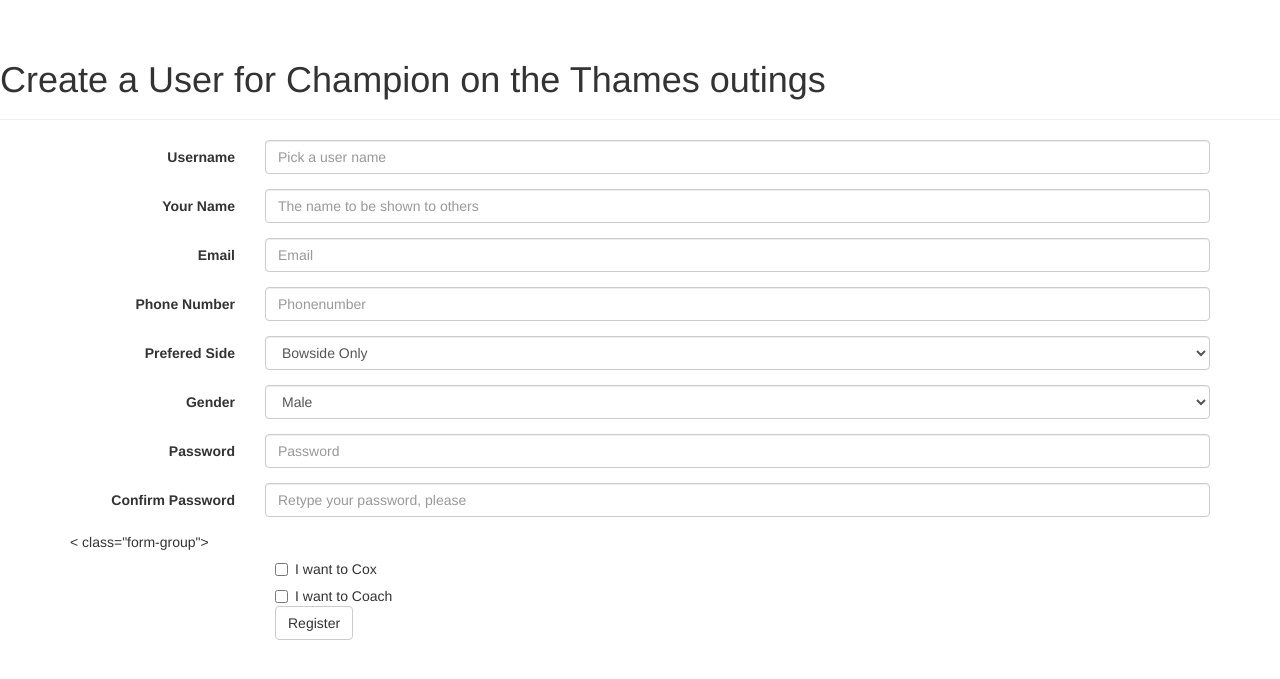
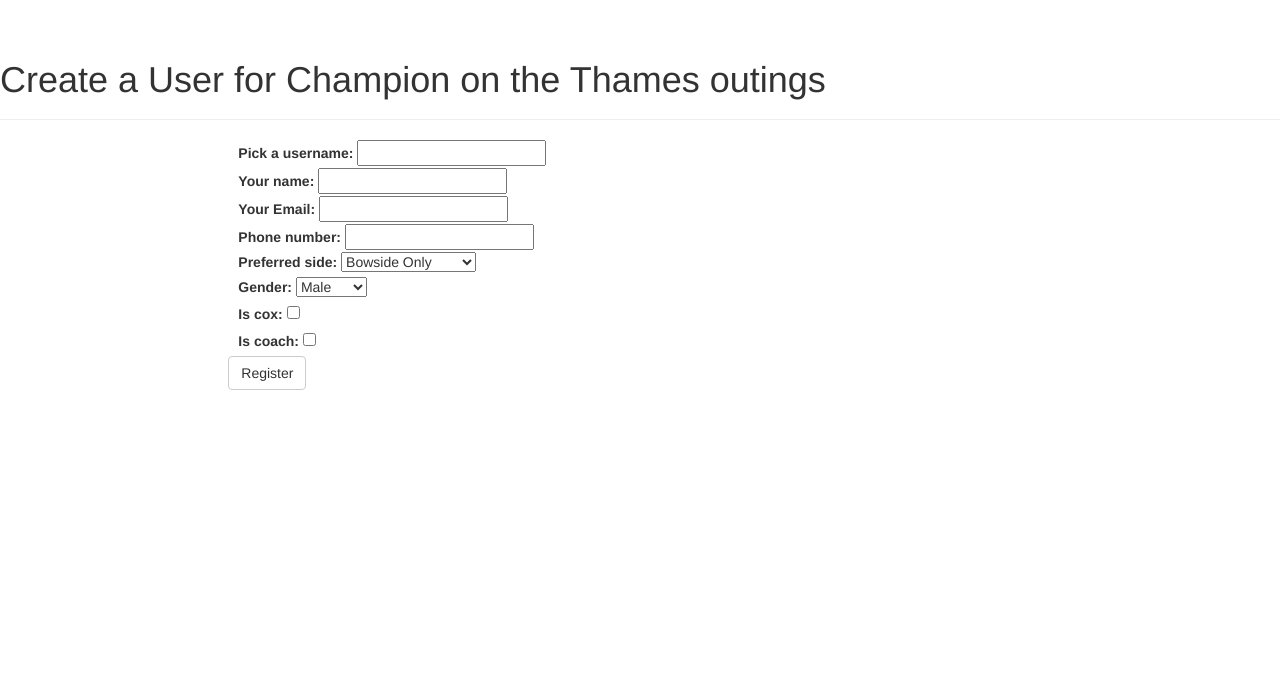
Before and after one commit to tofuman/Rowing-Organizer, a Django app: page /organizer/createuser/ in a window 1280 px wide. Shown: the top 679 px of the page. Run offline with Django 3.2, Linux system fonts and the light colour scheme; some libraries are stand-ins or nearby versions.

Commit message:
rewrite use rcreation as proper django form.

```diff
--- /dev/null
+++ b/django_rowalize/organizer/forms.py
@@ -0,0 +1,14 @@
+from django import forms
+from .utils.enums import GENDER_CHOICES, SIDE_CHOICES
+
+class UserForm(forms.Form):
+    username = forms.CharField(label='Pick a username', max_length=100)
+    name = forms.CharField(label='Your name', max_length=40)
+    password = forms.PasswordInput()
+    retypedpassword = forms.PasswordInput()
+    email = forms.EmailField(label='Your Email')
+    phone_number = forms.CharField(max_length=20)  # TODO !!!
+    preferred_side = forms.ChoiceField(required=True, choices=SIDE_CHOICES)
+    gender = forms.ChoiceField(required=True, choices=GENDER_CHOICES)
+    is_cox = forms.BooleanField( required=False)
+    is_coach = forms.BooleanField(required=False)
--- /dev/null
+++ b/django_rowalize/organizer/templates/formsnip.html
@@ -0,0 +1,21 @@
+<div class="container-fluid">
+    <form action="/organizer/createuser/" method="POST" role="form" class="form-horizontal">
+        {% csrf_token %}
+        {% for field in form.visible_fields %}
+        <div class="fieldWrapper">
+            <div class="col-sm-offset-2 col-sm-10">
+                {{ field.errors }}
+                {{ field.label_tag }} {{ field }}
+                {% if field.help_text %}
+                <p class="help">{{ field.help_text|safe }}</p>
+                {% endif %}
+            </div>
+        </div>
+        {% endfor %}
+        <div class="form-group">
+            <div class="col-sm-offset-2 col-sm-10">
+                <button type="submit" class="btn btn-default">{{ submit }}</button>
+            </div>
+        </div>
+    </form>
+</div>
--- a/django_rowalize/organizer/templates/organizer/usercreation.html
+++ b/django_rowalize/organizer/templates/organizer/usercreation.html
@@ -2,93 +2,14 @@
 {% block main %}
 
 <div class="page-header">
-  <div class="row">
-    <div class="col-xs-12 col-md-8">
-      <h1>Create a User for {{boatclub.name}} outings</h1>
+    <div class="row">
+        <div class="col-xs-12 col-md-8">
+            <h1>Create a User for {{boatclub.name}} outings</h1>
+        </div>
     </div>
-  </div>
 </div>
 
+{% include "formsnip.html" with form=form submit="Register"%}
 
-<div class="container">
-<form action="/organizer/createuser/" method="POST" role="form" class="form-horizontal">
-  {% csrf_token %}
-  <div class="form-group">
-    <label for="username" class="col-sm-2 control-label">Username</label>
-    <div class="col-sm-10">
-      <input type="text" class="form-control" id="username" name="username" placeholder="Pick a user name">
-    </div>
-  </div>
-    <div class="form-group">
-    <label for="name" class="col-sm-2 control-label">Your Name</label>
-    <div class="col-sm-10">
-      <input type="text" class="form-control" id="name" name="name" placeholder="The name to be shown to others">
-    </div>
-  </div>
-  <div class="form-group">
-    <label for="email" class="col-sm-2 control-label">Email</label>
-    <div class="col-sm-10">
-      <input type="email" class="form-control" id="email" name="email" placeholder="Email">
-    </div>
-  </div>
-  <div class="form-group">
-    <label for="phonenumber" class="col-sm-2 control-label">Phone Number</label>
-    <div class="col-sm-10">
-      <input type="tel" class="form-control" id="phonenumber" name="phonenumber" placeholder="Phonenumber">
-    </div>
-  </div>
-  <div class="form-group">
-    <label for="side" class="col-sm-2 control-label">Prefered Side</label>
-    <div class="col-sm-10">
-      <select id="side" class="form-control" name="side">
-        {% for choice in sides %}
-        <option>{{choice.1}}</option>
-        {% endfor %}
-      </select>
-    </div>
-  </div>
-    <div class="form-group">
-    <label for="gender" class="col-sm-2 control-label">Gender</label>
-    <div class="col-sm-10">
-      <select id="gender" class="form-control" name="gender">
-        {% for choice in genders %}
-        <option>{{choice.1}}</option>
-        {% endfor %}
-      </select>
-    </div>
-  </div>
-  <div class="form-group">
-    <label for="password" class="col-sm-2 control-label">Password</label>
-    <div class="col-sm-10">
-      <input type="password" class="form-control" id="password" name="password" placeholder="Password">
-    </div>
-  </div>
-    <div class="form-group">
-    <label for="confirmpassword" class="col-sm-2 control-label">Confirm Password</label>
-    <div class="col-sm-10">
-      <input type="password" class="form-control" id="confirmpassword" name="retypepassword" placeholder="Retype your password, please">
-    </div>
-  </div>
-  < class="form-group">
-    <div class="col-sm-offset-2 col-sm-10">
-      <div class="checkbox">
-        <label>
-          <input type="checkbox" name="cox"> I want to Cox
-        </label>
-      </div>
-    </div>
-    <div class="col-sm-offset-2 col-sm-10">
-      <div class="checkbox">
-        <label>
-          <input type="checkbox" name="coach"> I want to Coach
-        </label>
-      </div>
-    </div>
-    <div class="col-sm-offset-2 col-sm-10">
-      <button type="submit" class="btn btn-default">Register</button>
-    </div>
-  </div>
-</form>
-  </div>
 
 {% endblock %}
--- a/django_rowalize/organizer/views.py
+++ b/django_rowalize/organizer/views.py
@@ -11,6 +11,7 @@ from django.core.exceptions import ValidationError
 
 from .models import Crew, Rower, Event
 from .utils.enums import SIDE_CHOICES, GENDER_CHOICES
+from .forms import UserForm
 # Create your views here.
 
 import logging
@@ -37,32 +38,15 @@ def logout_user(request):
 def createuser(request):
     logout(request)
     if request.POST:
-        valid = True
-        username = request.POST['username']
-        password = request.POST['password']
-        retype = request.POST['retypepassword']
-        email = request.POST['email']
-        if username is None:
-            messages.error(request, "Username is required!")
-            valid = False
-        if password is not None or retype is not None or password != retype:
-            messages.error(request, "Passwords are required and must be the equal!")
-            valid = False
-        if email is not None:
-            messages.error(request, "Email address is required")
-            valid = False
-        else:
-            try:
-                validate_email(email)
-            except ValidationError:
-                messages.error(request, "Email Address is not valid")
-                valid = False
-
+        form = UserForm(request.POST)
+        if form.is_valid():
+            messages.info(request, "Your new User ("+ form.cleaned_data['username'] +") has been created! Please wait until a Administrator aproves the new user.")
+    else:
+        form = UserForm()
 
     return render(request, 'organizer/usercreation.html',
                   {'boatclub':{'name':'Champion on the Thames'},
-                   'sides':SIDE_CHOICES,
-                   'genders': GENDER_CHOICES})
+                   'form':form})
 
 
 @login_required(login_url='/organizer/login/')
```
Also changed, not shown: README.md.
